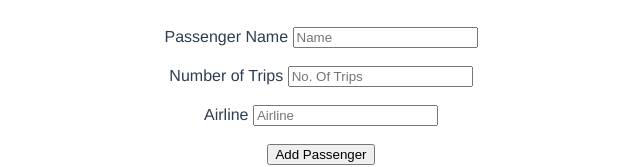
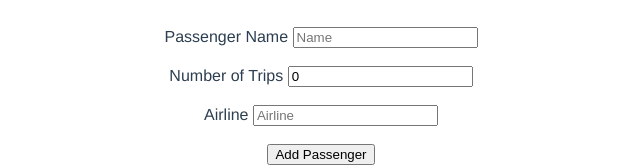
Before and after one commit to namrata-ets/crudv2, a Vue app: page / in a window 1280 px wide. Shown: the part 317-484 px from the top of the page, without its empty margins (319-959 px from the left). Built offline with nearby package versions, Linux system fonts and the light colour scheme; no server answers.

Commit message:
von directive used

```diff
--- a/src/components/HelloWorld.vue
+++ b/src/components/HelloWorld.vue
@@ -7,7 +7,7 @@
     <input type="text" placeholder="No. Of Trips" v-model="nooftrips"/><br><br>
     <label> Airline </label>
     <input type="text" placeholder="Airline" v-model="airline"/><br><br>
-    <button on-submit="addPassenger">Add Passenger</button>
+    <button  type="button" :on-click="addPassenger()" >Add Passenger</button>
   </div>
 </template>
 
@@ -25,17 +25,14 @@ export default {
     airlineData:[],
     todoItem:{},
     pname:'',
-    NoOfTrips:0,
-    Airline:''
+    nooftrips:0,
+    airline:''
   }
   },
   methods:{
     addPassenger(){
       // eslint-disable-next-line no-undef
-      this.pname=this.pname.value;
-      this.NoOfTrips=this.nooftrips.value;
-
-
+      console.log("Button clicked to add a Passenger");
     },
   async getData(){
    await axios.get(
@@ -45,7 +42,8 @@ export default {
   }
   },
  mounted(){
-  this.getData()
+  this.getData();
+
   }
 }
 
```
